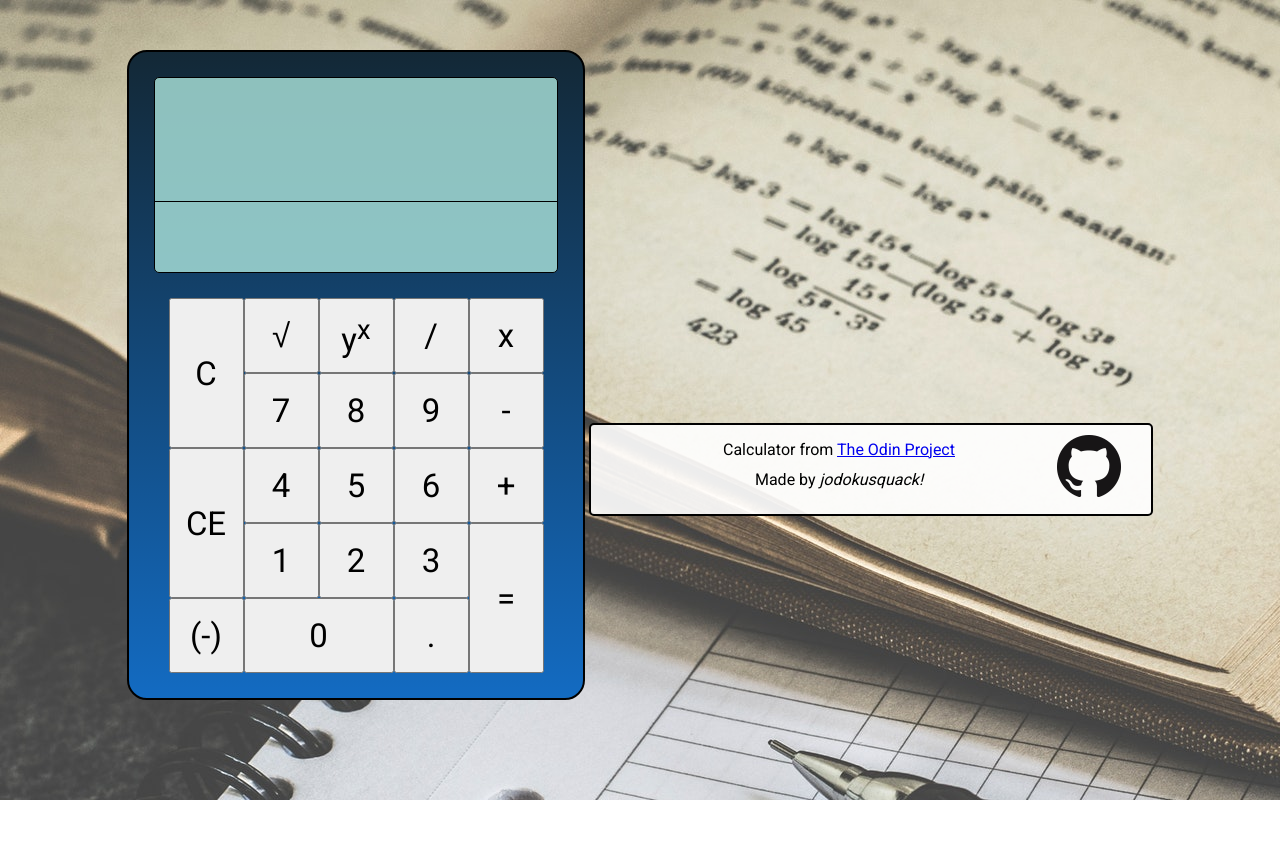
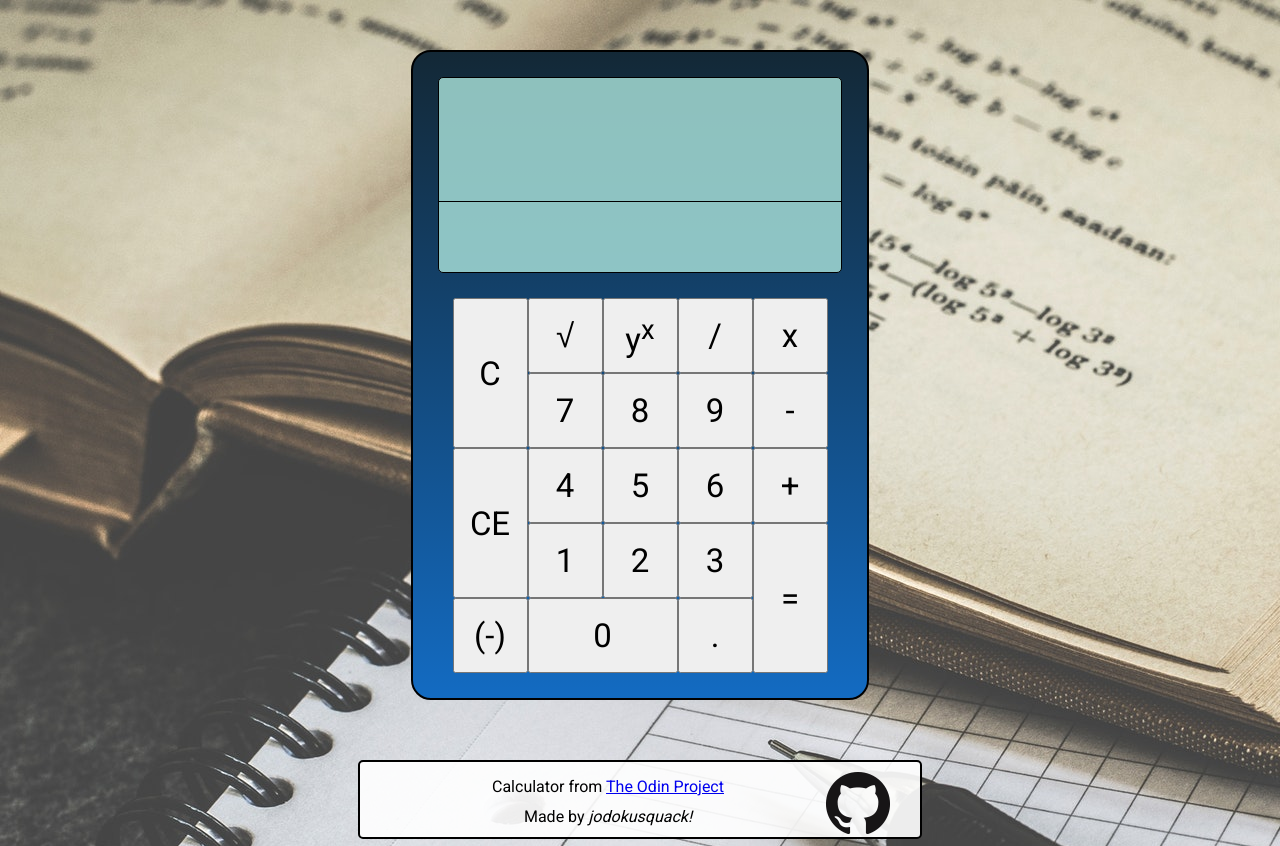
Before and after one commit to jodokusquack/calculator, a website: page index.html in a window 1280 px wide. Before the commit the page ends 800 px from the top, so only its background shows below. Drawn offline with Linux system fonts and the light colour scheme; a web font is replaced by a local one.

Commit message:
Work on Contact bar

```diff
--- a/styles.css
+++ b/styles.css
@@ -132,15 +132,14 @@ body {
 /* Contact Part */
 #contact {
   font-family: 'Roboto', sans-serif;
-  position: relative;
-  top: 100px;
-  display: inline-block;
+  display: block;
   padding: 10px 30px 5px;
   background-color: rgba(255, 255, 255, 0.9);
   width: 500px;
   border: 2px solid black;
   border-radius: 5px;
   line-height: 30px;
+  margin: 60px auto;
 }
 
 #github-logo {
```
Also changed, not shown: index.html (+1 -1 lines).
